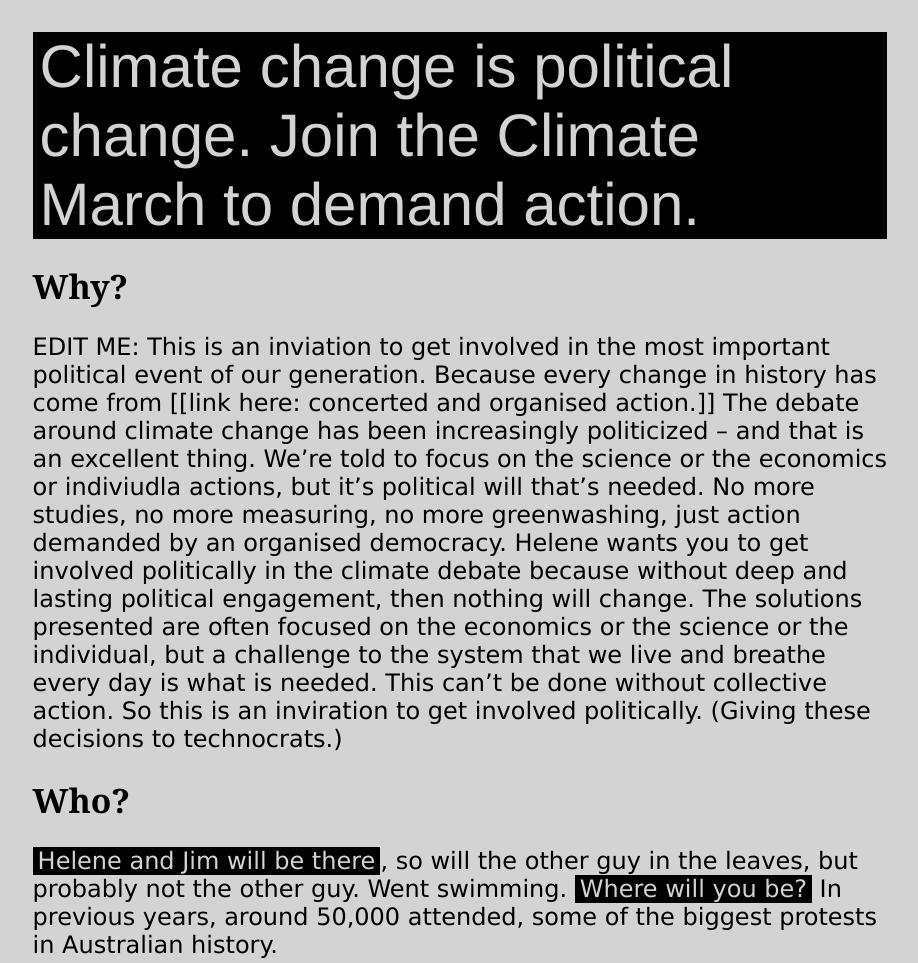
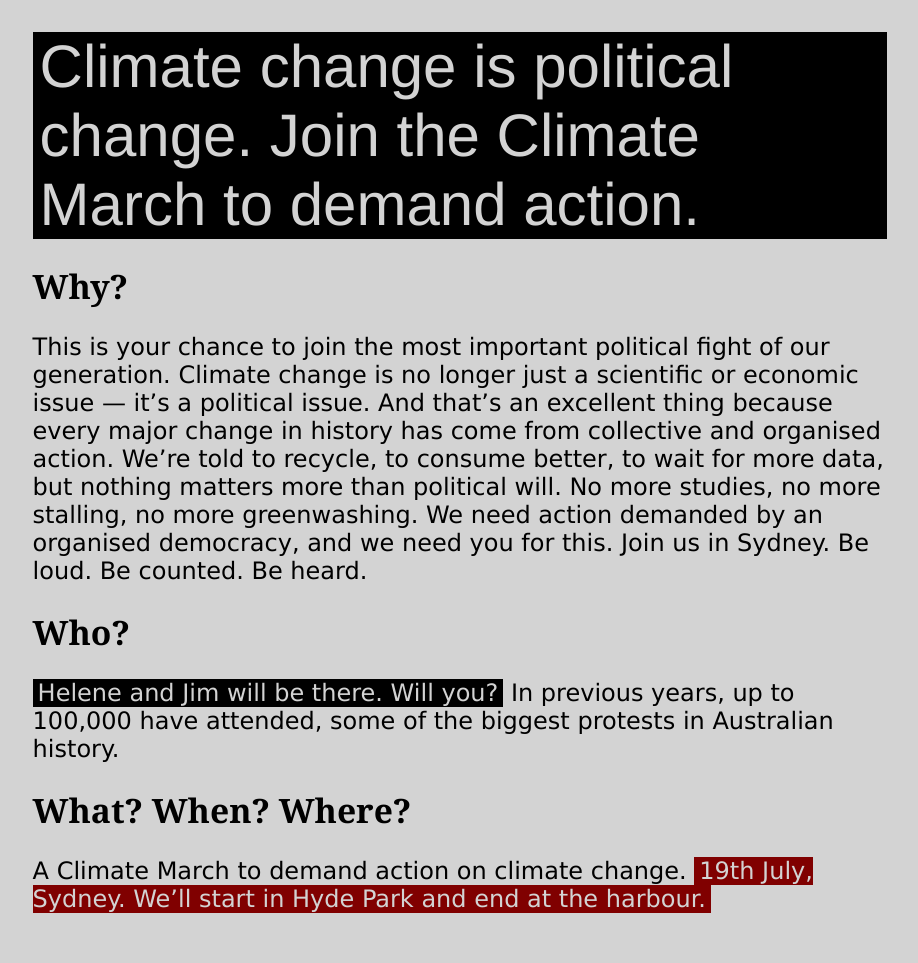
Before and after one commit to timothyrobinsonblog/ENVS-2013, a plain HTML site: page index.html in a window 1280 px wide. Shown: the top 963 px of the page, without its empty margins (129-1047 px from the left). After the commit the page ends 937 px from the top, so only its background shows below. Drawn offline with Linux system fonts and the light colour scheme.

Commit message:
add copy, style

```diff
--- a/index.css
+++ b/index.css
@@ -47,3 +47,12 @@ p {
     color: lightgrey;
     padding: 0 5px 0 5px;
 }
+
+.text-styling-2 {
+    background-color: maroon;
+    /* background-color: black; */
+    /* background-color: #0D1117;
+    background-color: darkred; */
+    color: lightgrey;
+    padding: 0 5px 0 5px;
+}
--- a/index.html
+++ b/index.html
@@ -13,15 +13,15 @@
 
       <div class="title">Why?</div>
 
-      <p>EDIT ME: This is an inviation to get involved in the most important political event of our generation. Because every change in history has come from [[link here: concerted and organised action.]] The debate around climate change has been increasingly politicized – and that is an excellent thing. We’re told to focus on the science or the economics or indiviudla actions, but it’s political will that’s needed. No more studies, no more measuring, no more greenwashing, just action demanded by an organised democracy. Helene wants you to get involved politically in the climate debate because without deep and lasting political engagement, then nothing will change. The solutions presented are often focused on the economics or the science or the individual, but a challenge to the system that we live and breathe every day is what is needed. This can’t be done without collective action. So this is an inviration to get involved politically. (Giving these decisions to technocrats.)</p>
+      <p>This is your chance to join the most important political fight of our generation. Climate change is no longer just a scientific or economic issue — it’s a political issue. And that’s an excellent thing because every major change in history has come from collective and organised action. We’re told to recycle, to consume better, to wait for more data, but nothing matters more than political will. No more studies, no more stalling, no more greenwashing. We need action demanded by an organised democracy, and we need you for this. Join us in Sydney. Be loud. Be counted. Be heard.</p>
 
       <div class="title">Who?</div>
 
-      <p><span class="text-styling">Helene and Jim will be there</span>, so will the other guy in the leaves, but probably not the other guy. Went swimming. <span class="text-styling">Where will you be?</span> In previous years, around 50,000 attended, some of the biggest protests in Australian history.</p>
+      <p><span class="text-styling">Helene and Jim will be there. Will you?</span> In previous years, up to 100,000 have attended, some of the biggest protests in Australian history.</p>
 
       <div class="title">What? When? Where?</div>
 
-      <p>A Climate March to demand action on climate change. <span class="text-styling">19th July, Sydney. We’ll start in Hyde Park and end at the harbour.</span></p>
+      <p>A Climate March to demand action on climate change. <span class="text-styling-2">19th July, Sydney. We’ll start in Hyde Park and end at the harbour.</span></p>
 
     </div>
   </body>
```
